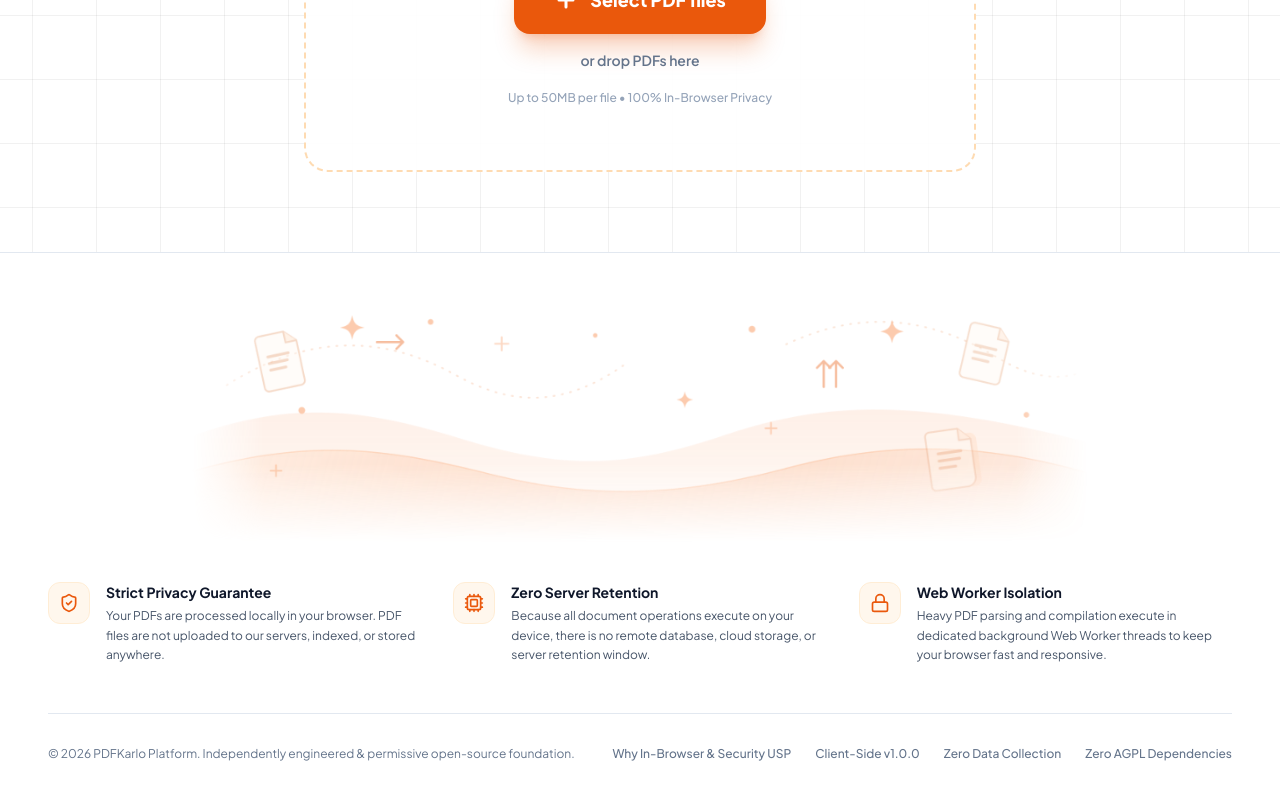
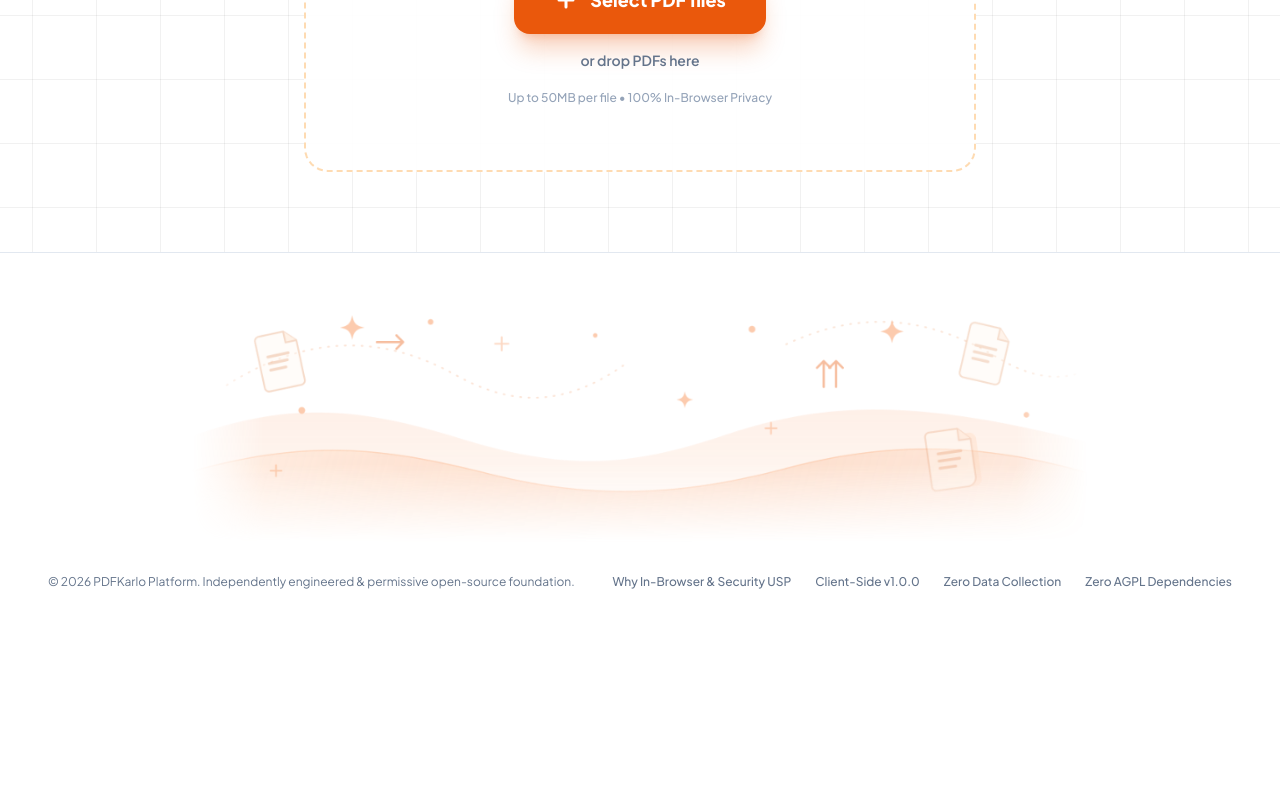
Before and after one commit to Satyamaxxing/pdfkarlo, a Next.js app in the folder apps/web/: page /merge in a window 1280 px wide. Shown: the part 497-1297 px from the top of the page. After the commit the page ends 1111 px from the top, so only its background shows below. Built offline with nearby package versions, Linux system fonts and the light colour scheme.

Commit message:
feat(web): remove footer feature cards on tool pages

```diff
--- a/apps/web/src/components/Footer.tsx
+++ b/apps/web/src/components/Footer.tsx
@@ -1,9 +1,17 @@
+"use client";
+
 import React from "react";
 import Link from "next/link";
 import Image from "next/image";
+import { usePathname } from "next/navigation";
 import { ShieldCheck, Cpu, Lock } from "lucide-react";
 
 export const Footer: React.FC = () => {
+  const pathname = usePathname();
+  const isToolPage = ["/merge", "/split", "/rotate", "/reorder", "/remove"].some(
+    (tool) => pathname === tool || pathname?.startsWith(tool + "/")
+  );
+
   return (
     <footer className="mt-auto border-t border-slate-200 bg-white/95 backdrop-blur-md relative overflow-hidden">
       {/* Decorative PDF Workflow Wave Illustration */}
@@ -18,7 +26,8 @@ export const Footer: React.FC = () => {
         />
       </div>
 
-      <div className="max-w-[1560px] mx-auto px-4 sm:px-8 lg:px-12 py-10">
+      <div className={`max-w-[1560px] mx-auto px-4 sm:px-8 lg:px-12 ${isToolPage ? "py-6" : "py-10"}`}>
+        {!isToolPage && (
           <div className="grid grid-cols-1 md:grid-cols-3 gap-8 mb-12">
             <div className="flex items-start gap-4">
               <div className="p-2.5 rounded-xl bg-orange-50 text-orange-600 border border-orange-100 flex-shrink-0">
@@ -56,8 +65,9 @@ export const Footer: React.FC = () => {
               </div>
             </div>
           </div>
+        )}
 
-        <div className="pt-8 border-t border-slate-200 flex flex-col sm:flex-row items-center justify-between gap-4 text-xs text-slate-500">
+        <div className={`${isToolPage ? "pt-2" : "pt-8 border-t border-slate-200"} flex flex-col sm:flex-row items-center justify-between gap-4 text-xs text-slate-500`}>
           <p>© {new Date().getFullYear()} PDFKarlo Platform. Independently engineered & permissive open-source foundation.</p>
           <div className="flex flex-wrap gap-4 sm:gap-6 justify-center font-medium">
             <Link href="/security" className="hover:text-orange-600 transition-colors">
```
Lines whose indentation alone changed are shown as unchanged.
